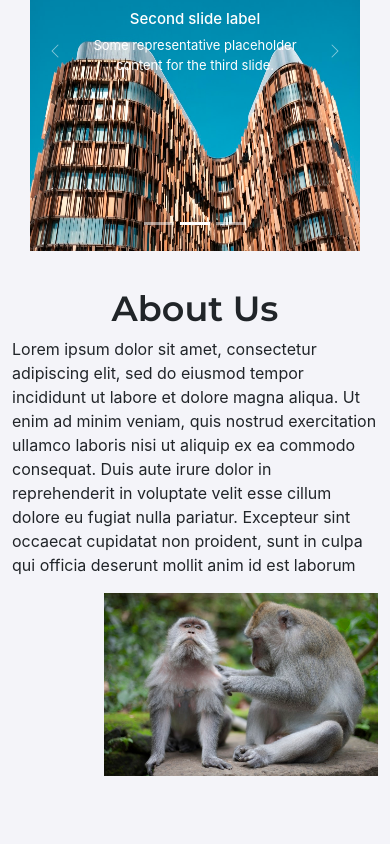
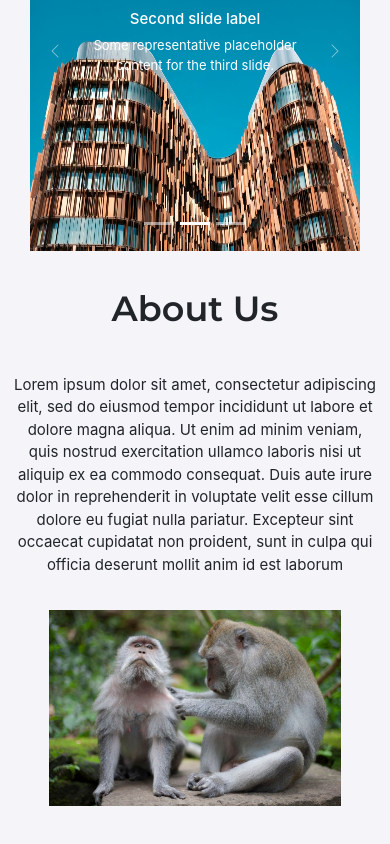
Before and after one commit to melissabarrerafarias/freelanced-company, a React (Create React App) app: page / in a window 390 px wide. Shown: the part 1426-2270 px from the top of the page. Before the commit the page ends 2202 px from the top, so only its background shows below. Built offline with nearby package versions, Linux system fonts and the light colour scheme.

Commit message:
site fully mobile responsive on landing page

```diff
--- a/src/landing-page.css
+++ b/src/landing-page.css
@@ -79,6 +79,10 @@ body, html {
     text-align: left;
 }
 
+#about {
+    margin-bottom: 15%
+}
+
 /* media queries */
 @media (max-width: 1399.98px) {
     .carousel-branding {
@@ -103,6 +107,15 @@ body, html {
 
     .example-images {
         height: 500px
+    }
+
+    .devs-img {
+        width: 100%;
+    }
+
+    .about-us-desc {
+        text-align: left;
+        font-size: 15px;
     }
 }
 
@@ -141,6 +154,21 @@ body, html {
     #carouselExampleCaptions h5 {
         font-size: 18px;
     }
+
+    .devs-img {
+        width: 80%;
+        margin-top: 5%;
+    }
+
+    #developersImages {
+        justify-content: center;
+    }
+
+    .about-us-desc {
+        text-align: center;
+        font-size: 15px;
+        margin-top: 10%;
+    }
 }
 
 @media (max-width: 575.98px) {
@@ -173,6 +201,19 @@ body, html {
 
     #carouselExampleCaptions h5 {
         font-size: 15px;
+    }
+
+    .devs-img {
+        width: 80%;
+    }
+
+    #developersImages {
+        justify-content: center;
+    }
+
+    .about-us-desc {
+        font-size: 15px;
+        margin-top: 10%;
     }
 }
 
@@ -214,4 +255,10 @@ body, html {
     #carouselExampleCaptions h5 {
         font-size: 14px;
     }
+
+    .about-us-desc {
+        font-size: 14px;
+        padding-right: 5%;
+        padding-left: 5%;
+    }
 }
--- a/src/pages/LandingPage.js
+++ b/src/pages/LandingPage.js
@@ -109,7 +109,7 @@ function LandingPage() {
                             nostrud exercitation ullamco laboris nisi ut aliquip ex ea commodo consequat. Duis aute irure dolor in reprehenderit in voluptate velit esse cillum dolore
                             eu fugiat nulla pariatur. Excepteur sint occaecat cupidatat non proident, sunt in culpa qui officia deserunt mollit anim id est laborum</p>
                     </div>
-                    <div className="col-md-6 col-sm-12 d-flex justify-content-end justify-content-sm-center">  {/* can change to 'text-center' */}
+                    <div id="developersImages" className="col-md-6 col-sm-12 d-flex justify-content-lg-end">  {/* can change to 'text-center' */}
                         <img src={developers} className="devs-img"></img>
                     </div>
                 </div>
```
